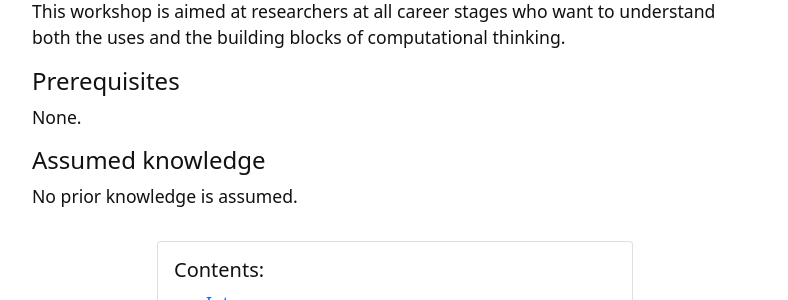
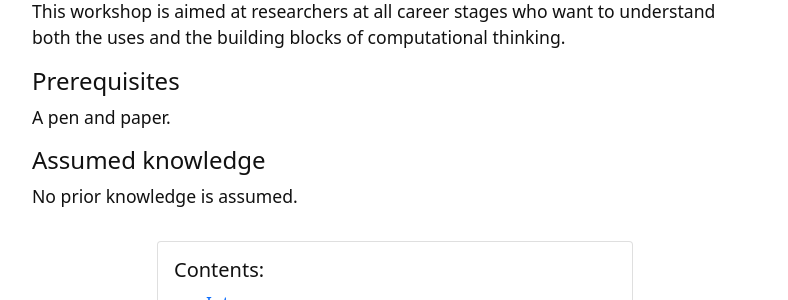
Before and after one commit to weaverbel/intro-computational-thinking, a Jekyll site: the page built from index.md, in a window 1280 px wide. Shown: the part 902-1202 px from the top of the page, without its empty margins (245-1033 px from the left). Built offline with Jekyll 4.4.1, drawn with Linux system fonts in a browser that asks for light colours.

Commit message:
Update index.md
add pen and paper

```diff
--- a/index.md
+++ b/index.md
@@ -24,7 +24,7 @@ This workshop is aimed at researchers at all career stages who want to understan
 
 #### Prerequisites
 
-None.
+A pen and paper.
 
 #### Assumed knowledge
 
```
